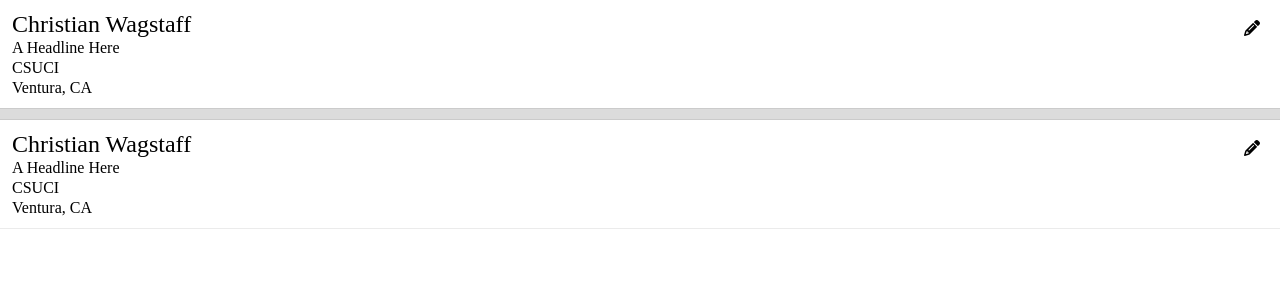
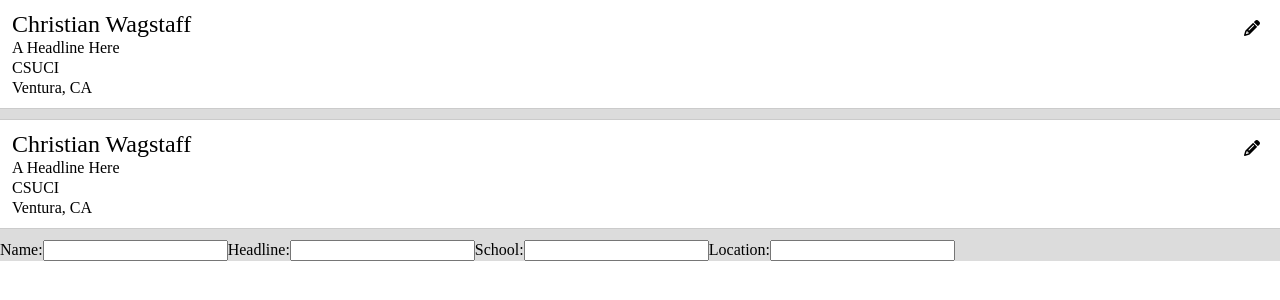
Before and after one commit to christianwagstaff/cv-project, a React (Create React App) app: page / in a window 1280 px wide. Shown: the top 300 px of the page. Built offline with nearby package versions, Linux system fonts and the light colour scheme.

Commit message:
Gen Info Popup Appears when clicked

```diff
--- a/src/App.js
+++ b/src/App.js
@@ -2,7 +2,7 @@ import "./style/reset.css";
 import "./style/app.css";
 import React from "react";
 // import EducationalExperience from "./components/forms/EducationalExperience";
-// import GeneralInfo from "./components/forms/GeneralInfo";
+import GeneralInfo from "./components/forms/GeneralInfo";
 // import WorkExperience from "./components/forms/WorkExperience";
 import GenInfoCard from "./components/GeneralInfoCard.js";
 
@@ -38,6 +38,7 @@ export default class App extends React.Component {
           {...defaultGenValues}
         ></GenInfoCard>
         <GenInfoCard {...defaultGenValues}></GenInfoCard>
+        <div>{this.state.showHideGenInfo && <GeneralInfo />}</div>
       </div>
     );
   }
```
